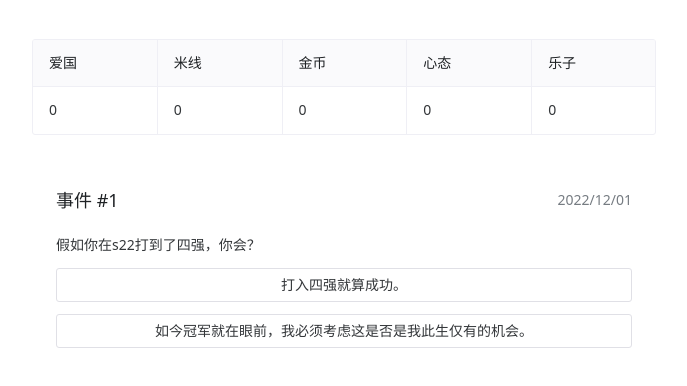
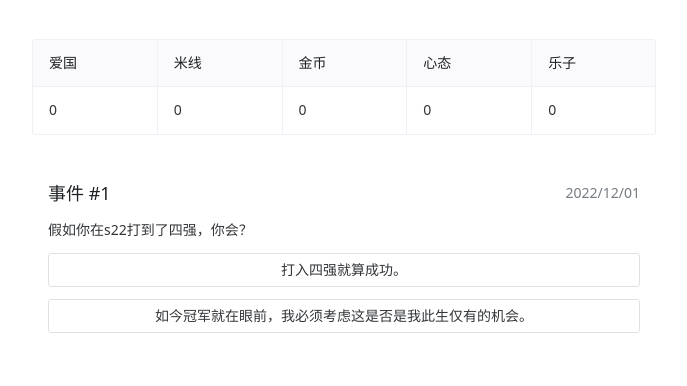
Before and after one commit to kifuan/internet-simulator, a Vue app: page / in a window 1280 px wide. Both pictures are taken after a click on the button "开始发电". Shown: the top 386 px of the page, without its empty margins (296-983 px from the left). Built offline with nearby package versions, Linux system fonts and the light colour scheme.

Commit message:
feat: game over panel(not completed)

```diff
--- a/src/components/EventInteractiveItem.vue
+++ /dev/null
@@ -1,51 +0,0 @@
-<script setup lang="ts">
-import { storeToRefs } from 'pinia'
-import { onBeforeMount } from 'vue'
-import type { Action } from '../stores/event'
-import { useEventStore } from '../stores/event'
-
-const eventStore = useEventStore()
-const { historyEvents, currentEvent, formattedDate } = storeToRefs(eventStore)
-
-function handleSelectAction(action: Action) {
-  eventStore.pushTimeline(action)
-  eventStore.chooseEvent()
-}
-
-onBeforeMount(() => {
-  eventStore.chooseEvent()
-})
-</script>
-
-<template>
-  <NListItem>
-    <NCard :bordered="false">
-      <template #header>
-        <div class="tw-text-lg">
-          事件 #{{ historyEvents.length + 1 }}
-        </div>
-      </template>
-
-      <template #header-extra>
-        <NText :depth="3">
-          {{ formattedDate }}
-        </NText>
-      </template>
-
-      <NSpace vertical size="large">
-        <NText>
-          {{ currentEvent.text }}
-        </NText>
-
-        <NButton
-          v-for="(action, index) in currentEvent.actions"
-          :key="index"
-          block
-          @click="handleSelectAction(action)"
-        >
-          {{ action.text }}
-        </NButton>
-      </NSpace>
-    </NCard>
-  </NListItem>
-</template>
--- a/src/components/EventItem.vue
+++ /dev/null
@@ -1,62 +0,0 @@
-<script setup lang="ts">
-import { onMounted } from 'vue'
-import type { HistoryEvent } from '../stores/event'
-
-defineProps<{
-  event: HistoryEvent
-  id: number
-}>()
-
-const emits = defineEmits<{
-  (e: 'scroll'): void
-}>()
-
-onMounted(() => {
-  emits('scroll')
-})
-</script>
-
-<template>
-  <NListItem>
-    <NCard :bordered="false">
-      <template #header>
-        <div class="tw-text-lg">
-          事件 #{{ id }}
-        </div>
-      </template>
-
-      <template #header-extra>
-        <NText :depth="3">
-          {{ event.dateText }}
-        </NText>
-      </template>
-
-      <template #footer>
-        <NSpace size="small">
-          <NTag
-            v-for="(effect, index) in event.actionEffects"
-            :key="index"
-            :type="effect.value > 0 ? 'success' : 'error'"
-            size="small"
-          >
-            {{ effect.text }}
-          </NTag>
-        </NSpace>
-      </template>
-
-      <NSpace vertical size="large">
-        <NText>
-          {{ event.eventText }}
-        </NText>
-
-        <NText :depth="3">
-          > {{ event.actionText }}
-        </NText>
-
-        <NText>
-          {{ event.actionMessage }}
-        </NText>
-      </NSpace>
-    </NCard>
-  </NListItem>
-</template>
--- a/src/components/EventList.vue
+++ b/src/components/EventList.vue
@@ -3,14 +3,15 @@ import { storeToRefs } from 'pinia'
 import { ref } from 'vue'
 import { NList } from 'naive-ui'
 import { useEventStore } from '../stores/event'
-import EventInteractiveItem from './EventInteractiveItem.vue'
-import EventItem from './EventItem.vue'
+import InteractiveEventPanel from './InteractiveEventPanel.vue'
+import HistoryEventPanel from './HistoryEventPanel.vue'
+import GameOverPanel from './GameOverPanel.vue'
 
 const emits = defineEmits<{
   (e: 'scroll', top: number): void
 }>()
 
-const { historyEvents } = storeToRefs(useEventStore())
+const { historyEvents, gameOver } = storeToRefs(useEventStore())
 const list = ref<InstanceType<typeof NList>>()
 
 function handleScroll() {
@@ -20,14 +21,20 @@ function handleScroll() {
 
 <template>
   <NList ref="list">
-    <EventItem
+    <NListItem
       v-for="(event, index) in historyEvents"
-      :id="index + 1"
       :key="index"
-      :event="event"
-      @scroll="handleScroll"
-    />
+    >
+      <HistoryEventPanel
+        :id="index + 1"
+        :event="event"
+        @scroll="handleScroll"
+      />
+    </NListItem>
 
-    <EventInteractiveItem />
+    <NListItem>
+      <GameOverPanel v-if="gameOver" />
+      <InteractiveEventPanel v-else />
+    </NListItem>
   </NList>
 </template>
--- /dev/null
+++ b/src/components/GameOverPanel.vue
@@ -0,0 +1,9 @@
+<template>
+  <NCard size="small" :bordered="false">
+    <template #header>
+      <div class="tw-text-lg">
+        结算
+      </div>
+    </template>
+  </NCard>
+</template>
--- /dev/null
+++ b/src/components/HistoryEventPanel.vue
@@ -0,0 +1,60 @@
+<script setup lang="ts">
+import { onMounted } from 'vue'
+import type { HistoryEvent } from '../stores/event'
+
+defineProps<{
+  event: HistoryEvent
+  id: number
+}>()
+
+const emits = defineEmits<{
+  (e: 'scroll'): void
+}>()
+
+onMounted(() => {
+  emits('scroll')
+})
+</script>
+
+<template>
+  <NCard size="small" :bordered="false">
+    <template #header>
+      <div class="tw-text-lg">
+        事件 #{{ id }}
+      </div>
+    </template>
+
+    <template #header-extra>
+      <NText :depth="3">
+        {{ event.dateText }}
+      </NText>
+    </template>
+
+    <template #footer>
+      <NSpace size="small">
+        <NTag
+          v-for="(effect, index) in event.actionEffects"
+          :key="index"
+          :type="effect.value > 0 ? 'success' : 'error'"
+          size="small"
+        >
+          {{ effect.text }}
+        </NTag>
+      </NSpace>
+    </template>
+
+    <NSpace vertical size="large">
+      <NText>
+        {{ event.eventText }}
+      </NText>
+
+      <NText :depth="3">
+        > {{ event.actionText }}
+      </NText>
+
+      <NText>
+        {{ event.actionMessage }}
+      </NText>
+    </NSpace>
+  </NCard>
+</template>
--- /dev/null
+++ b/src/components/InteractiveEventPanel.vue
@@ -0,0 +1,49 @@
+<script setup lang="ts">
+import { storeToRefs } from 'pinia'
+import { onBeforeMount } from 'vue'
+import type { Action } from '../stores/event'
+import { useEventStore } from '../stores/event'
+
+const eventStore = useEventStore()
+const { historyEvents, currentEvent, formattedDate } = storeToRefs(eventStore)
+
+function handleSelectAction(action: Action) {
+  eventStore.pushTimeline(action)
+  eventStore.chooseEvent()
+}
+
+onBeforeMount(() => {
+  eventStore.chooseEvent()
+})
+</script>
+
+<template>
+  <NCard size="small" :bordered="false">
+    <template #header>
+      <div class="tw-text-lg">
+        事件 #{{ historyEvents.length + 1 }}
+      </div>
+    </template>
+
+    <template #header-extra>
+      <NText :depth="3">
+        {{ formattedDate }}
+      </NText>
+    </template>
+
+    <NSpace vertical size="large">
+      <NText>
+        {{ currentEvent.text }}
+      </NText>
+
+      <NButton
+        v-for="(action, index) in currentEvent.actions"
+        :key="index"
+        block
+        @click="handleSelectAction(action)"
+      >
+        {{ action.text }}
+      </NButton>
+    </NSpace>
+  </NCard>
+</template>
--- a/src/stores/event.ts
+++ b/src/stores/event.ts
@@ -26,6 +26,11 @@ export interface HistoryEvent {
     value: number
   }[]
 }
+
+/**
+ * When should the game overs.
+ */
+const gameOverEventCount = 10
 
 const emojiPatterns = {
   sweat: '😅😅😅',
@@ -125,5 +130,9 @@ export const useEventStore = defineStore('event', {
         })),
       }))
     },
+
+    gameOver(): boolean {
+      return this.historyEvents.length >= gameOverEventCount
+    },
   },
 })
```
Also changed, not shown: components.d.ts (+6 -3 lines).
